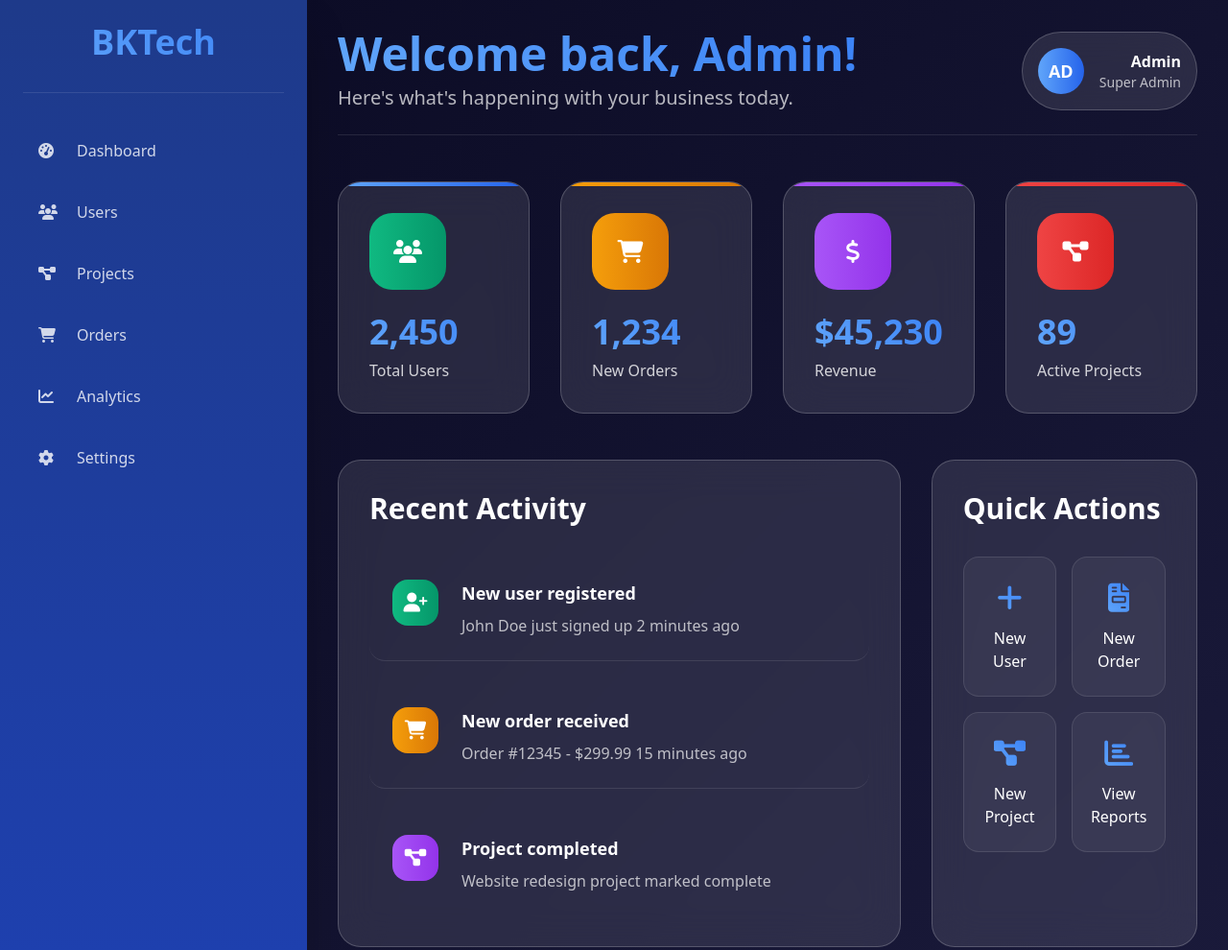
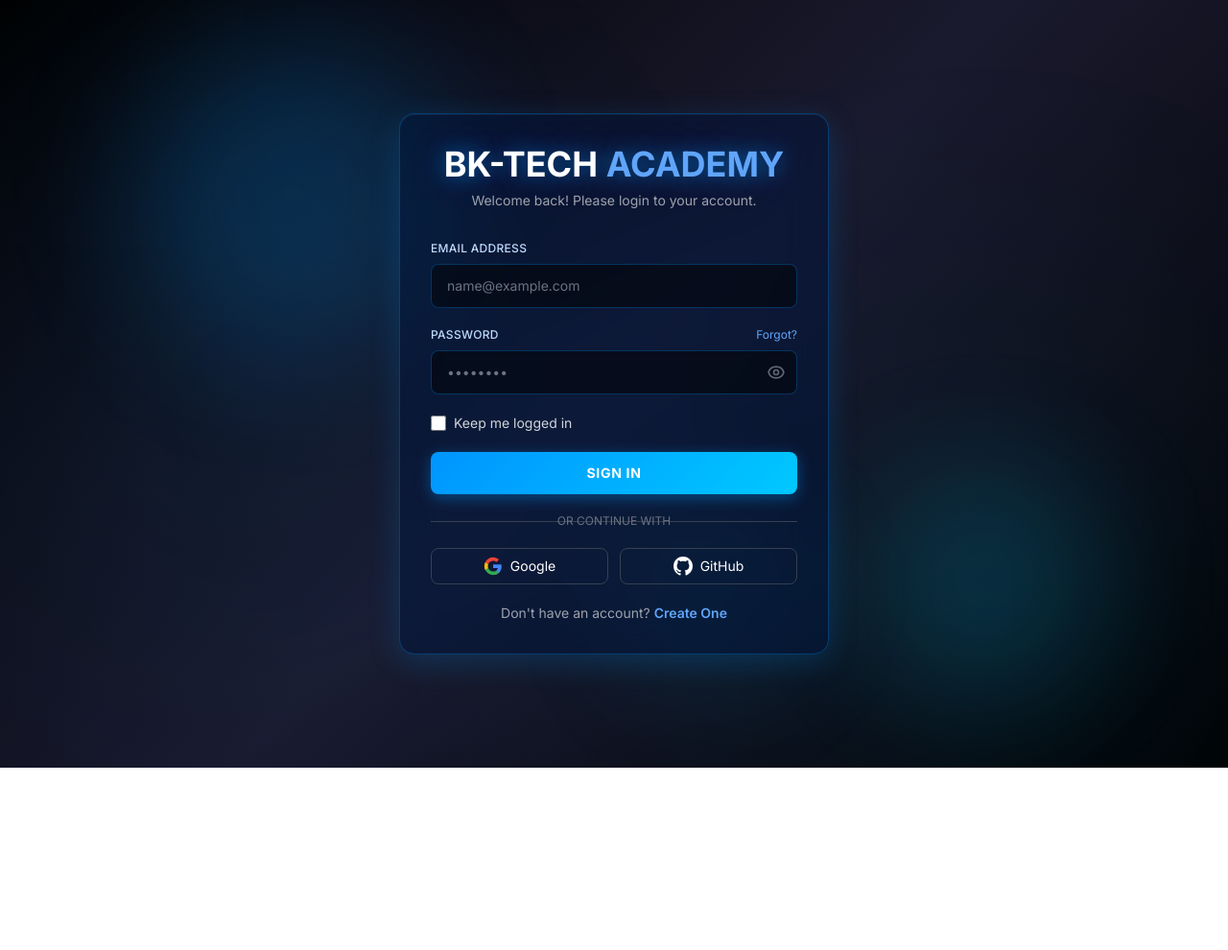
Before and after one commit to abuki-dev/Password-validator, a website: page docs/login/index.html in a window 1280 px wide. Shown: the top 990 px of the page at 96% size. After the commit the page ends 800 px from the top, so only its background shows below. Drawn offline with nearby package versions, Linux system fonts and the light colour scheme.

Commit message:
fixing main.js

```diff
--- a/docs/login/index.html
+++ b/docs/login/index.html
@@ -3,289 +3,375 @@
   <head>
     <meta charset="UTF-8" />
     <meta name="viewport" content="width=device-width, initial-scale=1.0" />
-    <title>BKTech - Dashboard</title>
+    <title>BK-TECH Academy - Login</title>
+    <link type="icon" href="../assets/icon.png" />
     <script src="https://cdn.tailwindcss.com"></script>
-    <link
-      href="https://cdnjs.cloudflare.com/ajax/libs/font-awesome/6.4.0/css/all.min.css"
-      rel="stylesheet"
-    />
-    <script>
-      tailwind.config = {
-        theme: {
-          extend: {
-            backdropBlur: {
-              xs: "2px",
-            },
-          },
-        },
-      };
-    </script>
     <style>
-      .glass {
-        background: rgba(255, 255, 255, 0.1);
+      @import url("https://fonts.googleapis.com/css2?family=Inter:wght@300;400;500;600;700;800&display=swap");
+
+      * {
+        font-family: "Inter", sans-serif;
+      }
+
+      body {
+        background: linear-gradient(
+          135deg,
+          #000000 0%,
+          #1a1a2e 50%,
+          #000000 100%
+        );
+        position: relative;
+        overflow: hidden;
+      }
+
+      body::before {
+        content: "";
+        position: absolute;
+        top: 0;
+        left: 0;
+        right: 0;
+        bottom: 0;
+        background:
+          radial-gradient(
+            circle at 20% 50%,
+            rgba(14, 141, 232, 0.15) 0%,
+            transparent 50%
+          ),
+          radial-gradient(
+            circle at 80% 80%,
+            rgba(0, 200, 255, 0.1) 0%,
+            transparent 50%
+          );
+        animation: pulse 8s ease-in-out infinite;
+      }
+
+      @keyframes pulse {
+        0%,
+        100% {
+          opacity: 1;
+        }
+        50% {
+          opacity: 0.5;
+        }
+      }
+
+      .floating-shapes {
+        position: absolute;
+        width: 100%;
+        height: 100%;
+        overflow: hidden;
+        z-index: 0;
+      }
+
+      .shape {
+        position: absolute;
+        border-radius: 50%;
+        filter: blur(60px);
+        animation: float 20s infinite ease-in-out;
+      }
+
+      .shape:nth-child(1) {
+        width: 300px;
+        height: 300px;
+        background: rgba(0, 149, 255, 0.2);
+        top: 10%;
+        left: 10%;
+        animation-delay: 0s;
+      }
+
+      .shape:nth-child(2) {
+        width: 250px;
+        height: 250px;
+        background: rgba(0, 200, 255, 0.15);
+        top: 60%;
+        right: 10%;
+        animation-delay: 5s;
+      }
+
+      .shape:nth-child(3) {
+        width: 200px;
+        height: 200px;
+        background: rgba(0, 180, 255, 0.1);
+        bottom: 10%;
+        left: 50%;
+        animation-delay: 10s;
+      }
+
+      @keyframes float {
+        0%,
+        100% {
+          transform: translate(0, 0) scale(1);
+        }
+        33% {
+          transform: translate(30px, -30px) scale(1.1);
+        }
+        66% {
+          transform: translate(-20px, 20px) scale(0.9);
+        }
+      }
+
+      .glass-morphism {
+        background: rgba(1, 22, 62, 0.471);
         backdrop-filter: blur(20px);
-        border: 1px solid rgba(255, 255, 255, 0.2);
+        border: 1px solid rgba(0, 149, 255, 0.3);
+        box-shadow:
+          0 8px 32px 0 rgba(0, 149, 255, 0.2),
+          inset 0 1px 0 0 rgba(255, 255, 255, 0.05);
       }
-      .gradient-text {
-        background: linear-gradient(45deg, #60a5fa, #3b82f6);
-        -webkit-background-clip: text;
-        -webkit-text-fill-color: transparent;
-        background-clip: text;
+
+      .glow-text {
+        text-shadow:
+          0 0 20px rgba(0, 149, 255, 0.5),
+          0 0 40px rgba(0, 149, 255, 0.3);
       }
-      .sidebar-gradient {
-        background: linear-gradient(180deg, #1e3a8a 0%, #1e40af 100%);
+
+      .input-field {
+        background: rgba(0, 0, 0, 0.5);
+        border: 1px solid rgba(0, 149, 255, 0.3);
+        transition: all 0.3s ease;
       }
-      .body-gradient {
-        background: linear-gradient(135deg, #0a0a23 0%, #1a1a3a 100%);
+
+      .input-field:focus {
+        background: rgba(0, 0, 0, 0.7);
+        border-color: #0095ff;
+        box-shadow: 0 0 20px rgba(0, 149, 255, 0.3);
+      }
+
+      .btn-primary {
+        background: linear-gradient(135deg, #0095ff 0%, #00c8ff 100%);
+        box-shadow: 0 4px 15px rgba(0, 149, 255, 0.4);
+        position: relative;
+        overflow: hidden;
+      }
+
+      .btn-primary::before {
+        content: "";
+        position: absolute;
+        top: 0;
+        left: -100%;
+        width: 100%;
+        height: 100%;
+        background: linear-gradient(
+          90deg,
+          transparent,
+          rgba(255, 255, 255, 0.3),
+          transparent
+        );
+        transition: left 0.5s;
+      }
+
+      .btn-primary:hover::before {
+        left: 100%;
+      }
+
+      .btn-primary:hover {
+        transform: translateY(-2px);
+        box-shadow: 0 6px 25px rgba(0, 149, 255, 0.6);
+      }
+
+      .slide-in {
+        animation: slideIn 0.6s ease-out;
+      }
+
+      @keyframes slideIn {
+        from {
+          opacity: 0;
+          transform: translateY(30px);
+        }
+        to {
+          opacity: 1;
+          transform: translateY(0);
+        }
+      }
+
+      .toggle-password {
+        transition: all 0.3s ease;
+        opacity: 0.6;
+      }
+
+      .toggle-password:hover {
+        opacity: 1;
+        transform: scale(1.1);
+      }
+
+      input[type="checkbox"] {
+        accent-color: #0095ff;
       }
     </style>
   </head>
-  <body class="body-gradient min-h-screen text-white font-sans">
-    <div class="flex min-h-screen">
-      <!-- Sidebar -->
-      <div
-        class="w-80 sidebar-gradient shadow-2xl shadow-black/30 p-6 transition-all duration-300"
-      >
-        <!-- Logo -->
-        <div class="text-center pb-8 border-b border-white/10">
-          <h2 class="text-4xl font-bold gradient-text">BKTech</h2>
+  <body class="min-h-screen flex items-center justify-center p-4">
+    <div class="floating-shapes">
+      <div class="shape"></div>
+      <div class="shape"></div>
+      <div class="shape"></div>
     </div>
 
-        <!-- Navigation -->
-        <nav class="pt-8 space-y-2">
-          <a
-            href="#"
-            class="flex items-center p-4 text-white/80 hover:bg-white/15 rounded-2xl transition-all duration-300 font-medium hover:translate-x-2 active"
+    <div
+      id="login-page"
+      class="glass-morphism rounded-2xl p-8 max-w-md w-full relative z-10 slide-in"
     >
-            <i class="fas fa-tachometer-alt w-6 mr-4"></i>
-            Dashboard
-          </a>
-          <a
-            href="#"
-            class="flex items-center p-4 text-white/80 hover:bg-white/15 rounded-2xl transition-all duration-300 font-medium"
-          >
-            <i class="fas fa-users w-6 mr-4"></i>
-            Users
-          </a>
-          <a
-            href="#"
-            class="flex items-center p-4 text-white/80 hover:bg-white/15 rounded-2xl transition-all duration-300 font-medium"
-          >
-            <i class="fas fa-project-diagram w-6 mr-4"></i>
-            Projects
-          </a>
-          <a
-            href="#"
-            class="flex items-center p-4 text-white/80 hover:bg-white/15 rounded-2xl transition-all duration-300 font-medium"
-          >
-            <i class="fas fa-shopping-cart w-6 mr-4"></i>
-            Orders
-          </a>
-          <a
-            href="#"
-            class="flex items-center p-4 text-white/80 hover:bg-white/15 rounded-2xl transition-all duration-300 font-medium"
-          >
-            <i class="fas fa-chart-line w-6 mr-4"></i>
-            Analytics
-          </a>
-          <a
-            href="#"
-            class="flex items-center p-4 text-white/80 hover:bg-white/15 rounded-2xl transition-all duration-300 font-medium"
-          >
-            <i class="fas fa-cog w-6 mr-4"></i>
-            Settings
-          </a>
-        </nav>
+      <div class="text-center mb-8">
+        <h1 class="text-4xl font-bold text-white glow-text mb-2">
+          BK-TECH <span class="text-blue-400">ACADEMY</span>
+        </h1>
+        <p class="text-gray-400 text-sm">
+          Welcome back! Please login to your account.
+        </p>
       </div>
 
-      <!-- Main Content -->
-      <main class="flex-1 p-8 overflow-y-auto">
-        <!-- Header -->
-        <header
-          class="flex justify-between items-center mb-12 pb-6 border-b border-white/10"
+      <form id="login-form" class="space-y-5">
+        <div>
+          <label
+            for="login-email"
+            class="block text-blue-200 font-medium mb-2 text-xs uppercase tracking-wide"
           >
-          <div>
-            <h1 class="text-5xl font-bold gradient-text mb-2">
-              Welcome back, Admin!
-            </h1>
-            <p class="text-xl text-white/70">
-              Here's what's happening with your business today.
-            </p>
-          </div>
-          <div class="flex items-center gap-4 p-4 glass rounded-full">
-            <div
-              class="w-12 h-12 bg-gradient-to-r from-blue-400 to-blue-600 rounded-full flex items-center justify-center font-bold text-lg"
-            >
-              AD
-            </div>
-            <div class="text-right">
-              <div class="font-semibold">Admin</div>
-              <div class="text-sm opacity-70">Super Admin</div>
-            </div>
-          </div>
-        </header>
-
-        <!-- Stats Cards -->
-        <div class="grid grid-cols-1 md:grid-cols-2 xl:grid-cols-4 gap-8 mb-12">
-          <!-- Users Card -->
-          <div
-            class="glass rounded-3xl p-8 hover:-translate-y-3 transition-all duration-300 group relative overflow-hidden"
-          >
-            <div
-              class="absolute top-0 left-0 right-0 h-1 bg-gradient-to-r from-blue-400 to-blue-600"
-            ></div>
-            <div
-              class="w-20 h-20 bg-gradient-to-r from-emerald-500 to-emerald-600 rounded-3xl flex items-center justify-center mb-6 group-hover:scale-110 transition-transform duration-300"
-            >
-              <i class="fas fa-users text-2xl"></i>
-            </div>
-            <div class="text-4xl font-bold gradient-text mb-2">2,450</div>
-            <div class="text-white/80 font-medium">Total Users</div>
-          </div>
-
-          <!-- Orders Card -->
-          <div
-            class="glass rounded-3xl p-8 hover:-translate-y-3 transition-all duration-300 group relative overflow-hidden"
-          >
-            <div
-              class="absolute top-0 left-0 right-0 h-1 bg-gradient-to-r from-amber-500 to-amber-600"
-            ></div>
-            <div
-              class="w-20 h-20 bg-gradient-to-r from-amber-500 to-amber-600 rounded-3xl flex items-center justify-center mb-6 group-hover:scale-110 transition-transform duration-300"
-            >
-              <i class="fas fa-shopping-cart text-2xl"></i>
-            </div>
-            <div class="text-4xl font-bold gradient-text mb-2">1,234</div>
-            <div class="text-white/80 font-medium">New Orders</div>
-          </div>
-
-          <!-- Revenue Card -->
-          <div
-            class="glass rounded-3xl p-8 hover:-translate-y-3 transition-all duration-300 group relative overflow-hidden"
-          >
-            <div
-              class="absolute top-0 left-0 right-0 h-1 bg-gradient-to-r from-purple-500 to-purple-600"
-            ></div>
-            <div
-              class="w-20 h-20 bg-gradient-to-r from-purple-500 to-purple-600 rounded-3xl flex items-center justify-center mb-6 group-hover:scale-110 transition-transform duration-300"
-            >
-              <i class="fas fa-dollar-sign text-2xl"></i>
-            </div>
-            <div class="text-4xl font-bold gradient-text mb-2">$45,230</div>
-            <div class="text-white/80 font-medium">Revenue</div>
-          </div>
-
-          <!-- Projects Card -->
-          <div
-            class="glass rounded-3xl p-8 hover:-translate-y-3 transition-all duration-300 group relative overflow-hidden"
-          >
-            <div
-              class="absolute top-0 left-0 right-0 h-1 bg-gradient-to-r from-red-500 to-red-600"
-            ></div>
-            <div
-              class="w-20 h-20 bg-gradient-to-r from-red-500 to-red-600 rounded-3xl flex items-center justify-center mb-6 group-hover:scale-110 transition-transform duration-300"
-            >
-              <i class="fas fa-project-diagram text-2xl"></i>
-            </div>
-            <div class="text-4xl font-bold gradient-text mb-2">89</div>
-            <div class="text-white/80 font-medium">Active Projects</div>
+            Email Address
+          </label>
+          <div class="relative">
+            <input
+              type="email"
+              required
+              id="login-email"
+              placeholder="name@example.com"
+              class="input-field w-full px-4 py-3 rounded-lg text-white placeholder-gray-500 text-sm"
+            />
           </div>
         </div>
 
-        <!-- Activity Section -->
-        <div class="grid grid-cols-1 lg:grid-cols-3 gap-8">
-          <!-- Recent Activity -->
-          <div class="lg:col-span-2 glass rounded-3xl p-8">
-            <h3 class="text-3xl font-bold mb-8">Recent Activity</h3>
-            <div class="space-y-6">
-              <div
-                class="flex items-start gap-6 p-6 border-b border-white/10 last:border-b-0 hover:bg-white/5 rounded-2xl transition-all duration-300"
+        <div>
+          <div class="flex justify-between items-center mb-2">
+            <label
+              for="login-password"
+              class="text-blue-200 font-medium text-xs uppercase tracking-wide"
             >
-                <div
-                  class="w-12 h-12 bg-gradient-to-r from-emerald-500 to-emerald-600 rounded-2xl flex items-center justify-center flex-shrink-0"
+              Password
+            </label>
+            <a
+              href="#"
+              class="text-blue-400 text-xs hover:underline hover:text-blue-300 transition"
             >
-                  <i class="fas fa-user-plus text-xl"></i>
+              Forgot?
+            </a>
           </div>
-                <div>
-                  <h4 class="font-semibold text-lg mb-2">
-                    New user registered
-                  </h4>
-                  <p class="text-white/70">
-                    John Doe just signed up 2 minutes ago
-                  </p>
-                </div>
-              </div>
-              <div
-                class="flex items-start gap-6 p-6 border-b border-white/10 last:border-b-0 hover:bg-white/5 rounded-2xl transition-all duration-300"
+          <div class="relative">
+            <input
+              type="password"
+              id="login-password"
+              required
+              placeholder="••••••••"
+              class="input-field w-full px-4 py-3 pr-12 rounded-lg text-white placeholder-gray-500 text-sm"
+            />
+            <button
+              type="button"
+              class="absolute right-3 top-1/2 -translate-y-1/2 toggle-password cursor-pointer"
+              onclick="togglePassword()"
             >
-                <div
-                  class="w-12 h-12 bg-gradient-to-r from-amber-500 to-amber-600 rounded-2xl flex items-center justify-center flex-shrink-0"
+              <svg
+                id="eye-icon"
+                class="w-5 h-5 text-gray-400 hover:text-white transition"
+                fill="none"
+                stroke="currentColor"
+                viewBox="0 0 24 24"
               >
-                  <i class="fas fa-shopping-cart text-xl"></i>
-                </div>
-                <div>
-                  <h4 class="font-semibold text-lg mb-2">New order received</h4>
-                  <p class="text-white/70">
-                    Order #12345 - $299.99 15 minutes ago
-                  </p>
-                </div>
-              </div>
-              <div
-                class="flex items-start gap-6 p-6 border-b border-white/10 last:border-b-0 hover:bg-white/5 rounded-2xl transition-all duration-300"
-              >
-                <div
-                  class="w-12 h-12 bg-gradient-to-r from-purple-500 to-purple-600 rounded-2xl flex items-center justify-center flex-shrink-0"
-                >
-                  <i class="fas fa-project-diagram text-xl"></i>
-                </div>
-                <div>
-                  <h4 class="font-semibold text-lg mb-2">Project completed</h4>
-                  <p class="text-white/70">
-                    Website redesign project marked complete
-                  </p>
-                </div>
-              </div>
+                <path
+                  stroke-linecap="round"
+                  stroke-linejoin="round"
+                  stroke-width="2"
+                  d="M15 12a3 3 0 11-6 0 3 3 0 016 0z"
+                ></path>
+                <path
+                  stroke-linecap="round"
+                  stroke-linejoin="round"
+                  stroke-width="2"
+                  d="M2.458 12C3.732 7.943 7.523 5 12 5c4.478 0 8.268 2.943 9.542 7-1.274 4.057-5.064 7-9.542 7-4.477 0-8.268-2.943-9.542-7z"
+                ></path>
+              </svg>
+            </button>
           </div>
         </div>
 
-          <!-- Quick Actions -->
-          <div class="glass rounded-3xl p-8">
-            <h3 class="text-3xl font-bold mb-8">Quick Actions</h3>
-            <div class="grid grid-cols-2 gap-4">
-              <a
-                href="#"
-                class="flex flex-col items-center p-6 bg-white/5 border border-white/10 rounded-2xl hover:bg-white/10 hover:border-blue-400 hover:-translate-y-2 transition-all duration-300 text-center"
+        <div class="flex items-center">
+          <input
+            type="checkbox"
+            id="remember"
+            class="w-4 h-4 rounded border-gray-300 cursor-pointer"
+          />
+          <label
+            for="remember"
+            class="ml-2 text-sm text-gray-300 cursor-pointer"
           >
-                <i class="fas fa-plus text-3xl gradient-text mb-3"></i>
-                <span class="font-medium">New User</span>
-              </a>
-              <a
-                href="#"
-                class="flex flex-col items-center p-6 bg-white/5 border border-white/10 rounded-2xl hover:bg-white/10 hover:border-blue-400 hover:-translate-y-2 transition-all duration-300 text-center"
+            Keep me logged in
+          </label>
+        </div>
+
+        <button
+          type="submit"
+          class="btn-primary w-full py-3 text-white font-bold rounded-lg text-sm uppercase tracking-wider transition-all"
         >
-                <i class="fas fa-file-invoice text-3xl gradient-text mb-3"></i>
-                <span class="font-medium">New Order</span>
-              </a>
-              <a
-                href="#"
-                class="flex flex-col items-center p-6 bg-white/5 border border-white/10 rounded-2xl hover:bg-white/10 hover:border-blue-400 hover:-translate-y-2 transition-all duration-300 text-center"
+          Sign In
+        </button>
+
+        <div class="relative my-6">
+          <div class="absolute inset-0 flex items-center">
+            <div class="w-full border-t border-gray-700"></div>
+          </div>
+          <div class="relative flex justify-center text-xs uppercase">
+            <span class="bg-transparent px-2 text-gray-500"
+              >Or continue with</span
             >
-                <i
-                  class="fas fa-project-diagram text-3xl gradient-text mb-3"
-                ></i>
-                <span class="font-medium">New Project</span>
-              </a>
-              <a
-                href="#"
-                class="flex flex-col items-center p-6 bg-white/5 border border-white/10 rounded-2xl hover:bg-white/10 hover:border-blue-400 hover:-translate-y-2 transition-all duration-300 text-center"
-              >
-                <i class="fas fa-chart-bar text-3xl gradient-text mb-3"></i>
-                <span class="font-medium">View Reports</span>
-              </a>
           </div>
         </div>
+
+        <div class="grid grid-cols-2 gap-3">
+          <button
+            type="button"
+            class="flex items-center justify-center px-4 py-2 border border-gray-700 rounded-lg hover:border-blue-500 transition-all hover:bg-blue-500/10"
+          >
+            <svg class="w-5 h-5 mr-2" viewBox="0 0 24 24">
+              <path
+                fill="#4285F4"
+                d="M22.56 12.25c0-.78-.07-1.53-.2-2.25H12v4.26h5.92c-.26 1.37-1.04 2.53-2.21 3.31v2.77h3.57c2.08-1.92 3.28-4.74 3.28-8.09z"
+              />
+              <path
+                fill="#34A853"
+                d="M12 23c2.97 0 5.46-.98 7.28-2.66l-3.57-2.77c-.98.66-2.23 1.06-3.71 1.06-2.86 0-5.29-1.93-6.16-4.53H2.18v2.84C3.99 20.53 7.7 23 12 23z"
+              />
+              <path
+                fill="#FBBC05"
+                d="M5.84 14.09c-.22-.66-.35-1.36-.35-2.09s.13-1.43.35-2.09V7.07H2.18C1.43 8.55 1 10.22 1 12s.43 3.45 1.18 4.93l2.85-2.22.81-.62z"
+              />
+              <path
+                fill="#EA4335"
+                d="M12 5.38c1.62 0 3.06.56 4.21 1.64l3.15-3.15C17.45 2.09 14.97 1 12 1 7.7 1 3.99 3.47 2.18 7.07l3.66 2.84c.87-2.6 3.3-4.53 6.16-4.53z"
+              />
+            </svg>
+            <span class="text-white text-sm">Google</span>
+          </button>
+          <button
+            type="button"
+            class="flex items-center justify-center px-4 py-2 border border-gray-700 rounded-lg hover:border-blue-500 transition-all hover:bg-blue-500/10"
+          >
+            <svg class="w-5 h-5 mr-2" fill="white" viewBox="0 0 24 24">
+              <path
+                d="M12 0c-6.626 0-12 5.373-12 12 0 5.302 3.438 9.8 8.207 11.387.599.111.793-.261.793-.577v-2.234c-3.338.726-4.033-1.416-4.033-1.416-.546-1.387-1.333-1.756-1.333-1.756-1.089-.745.083-.729.083-.729 1.205.084 1.839 1.237 1.839 1.237 1.07 1.834 2.807 1.304 3.492.997.107-.775.418-1.305.762-1.604-2.665-.305-5.467-1.334-5.467-5.931 0-1.311.469-2.381 1.236-3.221-.124-.303-.535-1.524.117-3.176 0 0 1.008-.322 3.301 1.23.957-.266 1.983-.399 3.003-.404 1.02.005 2.047.138 3.006.404 2.291-1.552 3.297-1.23 3.297-1.23.653 1.653.242 2.874.118 3.176.77.84 1.235 1.911 1.235 3.221 0 4.609-2.807 5.624-5.479 5.921.43.372.823 1.102.823 2.222v3.293c0 .319.192.694.801.576 4.765-1.589 8.199-6.086 8.199-11.386 0-6.627-5.373-12-12-12z"
+              />
+            </svg>
+            <span class="text-white text-sm">GitHub</span>
+          </button>
         </div>
-      </main>
+
+        <p class="text-center text-gray-400 text-sm mt-6">
+          Don't have an account?
+          <button
+            id="go-create"
+            class="text-blue-400 font-semibold hover:text-blue-300 transition"
+          >
+            Create One
+          </button>
+        </p>
+      </form>
     </div>
+
+    <script src="../src/main.js"></script>
   </body>
 </html>
--- a/docs/src/main.js
+++ b/docs/src/main.js
@@ -1,3 +1,4 @@
+if (document.getElementById("login-container")) {
   const inputarea = document.getElementById("signin-password");
   const Status = document.getElementById("length-checkbox");
   const AllowedChar = document.getElementById("spectial-cacracters");
@@ -221,7 +222,9 @@ form.addEventListener("submit", function (e) {
     let regstrationallowed = true;
     for (const data of prasedata) {
       if (data.Email === email) {
-      alert("The Email " + email + " is  already registered. Try logging in.");
+        alert(
+          "The Email " + email + " is  already registered. Try logging in.",
+        );
         regstrationallowed = false;
 
         form.focus();
@@ -284,11 +287,11 @@ signuser.addEventListener("submit", (e) => {
       signuser.reset();
     }
   });
-
+}
 //Only for login page
 if (document.getElementById("login-page")) {
   const logingemail = document.getElementById("login-email").value;
-  const loginpasword = document.getElementById("login-email").value;
+  const loginpasword = document.getElementById("login-password").value;
   const login = document.getElementById("login-form");
 
   function trylogin(loginform) {
@@ -320,6 +323,23 @@ if (document.getElementById("login-page")) {
   function gotouserpage() {
     window.location.replace("../Users");
   }
+  function togglePassword() {
+    const passwordInput = document.getElementById("login-password");
+    const eyeIcon = document.getElementById("eye-icon");
+
+    if (passwordInput.type === "password") {
+      passwordInput.type = "text";
+      eyeIcon.innerHTML = `
+            <path stroke-linecap="round" stroke-linejoin="round" stroke-width="2" d="M13.875 18.825A10.05 10.05 0 0112 19c-4.478 0-8.268-2.943-9.543-7a9.97 9.97 0 011.563-3.029m5.858.908a3 3 0 114.243 4.243M9.878 9.878l4.242 4.242M9.88 9.88l-3.29-3.29m7.532 7.532l3.29 3.29M3 3l3.59 3.59m0 0A9.953 9.953 0 0112 5c4.478 0 8.268 2.943 9.543 7a10.025 10.025 0 01-4.132 5.411m0 0L21 21"></path>
+          `;
+    } else {
+      passwordInput.type = "password";
+      eyeIcon.innerHTML = `
+            <path stroke-linecap="round" stroke-linejoin="round" stroke-width="2" d="M15 12a3 3 0 11-6 0 3 3 0 016 0z"></path>
+            <path stroke-linecap="round" stroke-linejoin="round" stroke-width="2" d="M2.458 12C3.732 7.943 7.523 5 12 5c4.478 0 8.268 2.943 9.542 7-1.274 4.057-5.064 7-9.542 7-4.477 0-8.268-2.943-9.542-7z"></path>
+          `;
+    }
+  }
 }
 
 //Only userpage
```
Also changed, not shown: docs/index.html (+1 -1 lines). Lines whose indentation alone changed are shown as unchanged.
